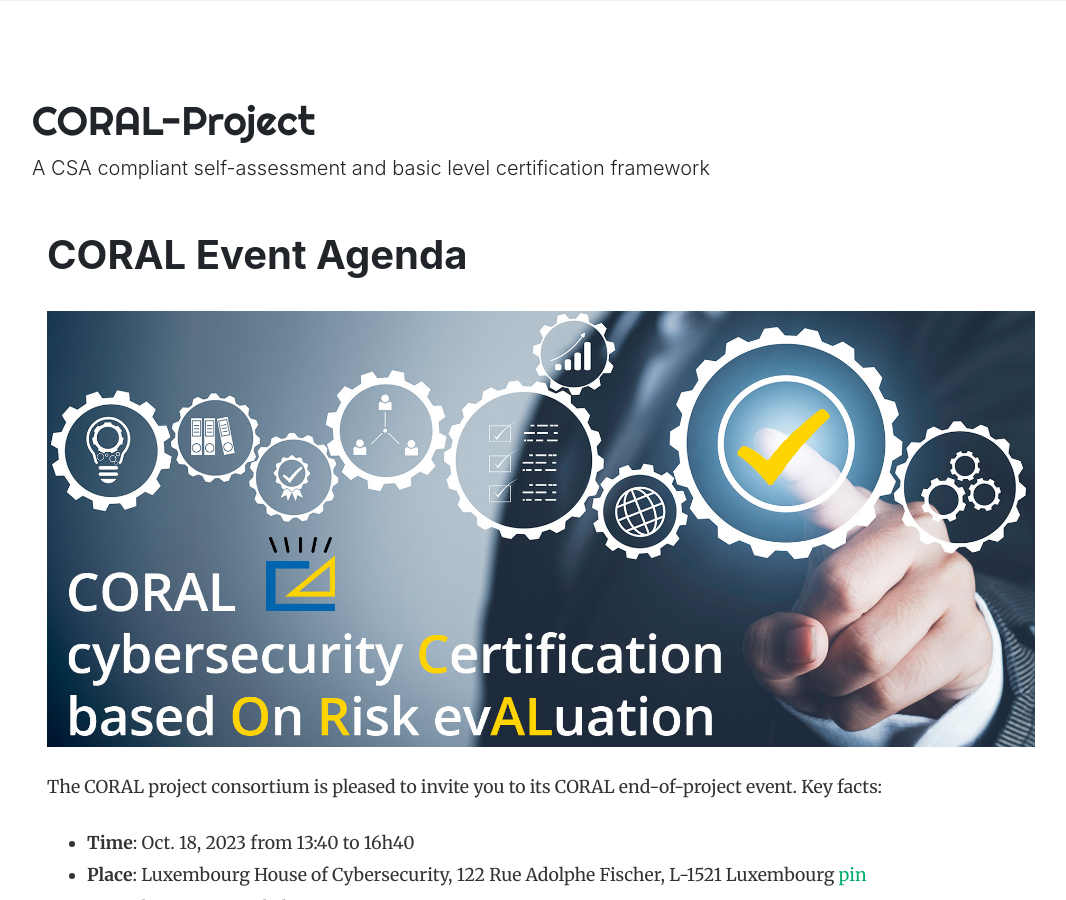
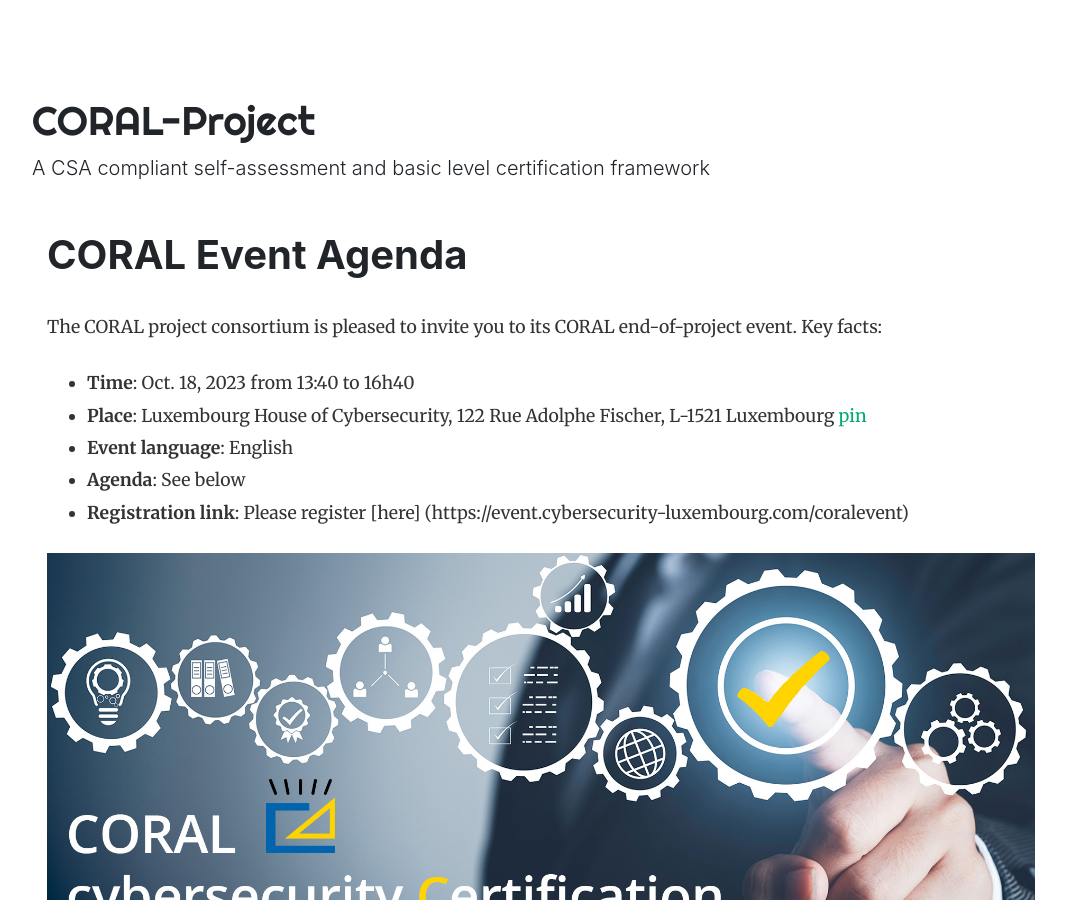
Before and after one commit to NC3-LU/coral-project, a Jekyll site: the page built from _posts/2023-09-01-CORAL-event-agenda.markdown, in a window 1280 px wide and 900 px high. Shown: the whole window, without its empty margins (53-1119 px from the left). Built offline with Jekyll 4.4.1, drawn with Linux system fonts in a browser that asks for light colours; nearby versions of some CDN libraries.

Commit message:
added registration link and moved image lower

```diff
--- a/_posts/2023-09-01-CORAL-event-agenda.markdown
+++ b/_posts/2023-09-01-CORAL-event-agenda.markdown
@@ -9,15 +9,14 @@
 toc: false
 ---
 
-![center-aligned-image](/assets/images/cover-coral-video2.png){: .align-center}
-
 The CORAL project consortium is pleased to invite you to its CORAL end-of-project event. Key facts:
 * **Time**: Oct. 18, 2023 from 13:40 to 16h40
 * **Place**: 	Luxembourg House of Cybersecurity, 122 Rue Adolphe Fischer, L-1521 Luxembourg [pin](https://goo.gl/maps/wR6N8PhQnAyfbza5A)
 * **Event language**: English
 * **Agenda**: See below
+* **Registration link**: Please register [here] (https://event.cybersecurity-luxembourg.com/coralevent)
 
-
+![center-aligned-image](/assets/images/cover-coral-video2.png){: .align-center}
 
 # CORAL - Supporting SMEs in the context of the European Cybersecurity Certification Regulation
 
```
